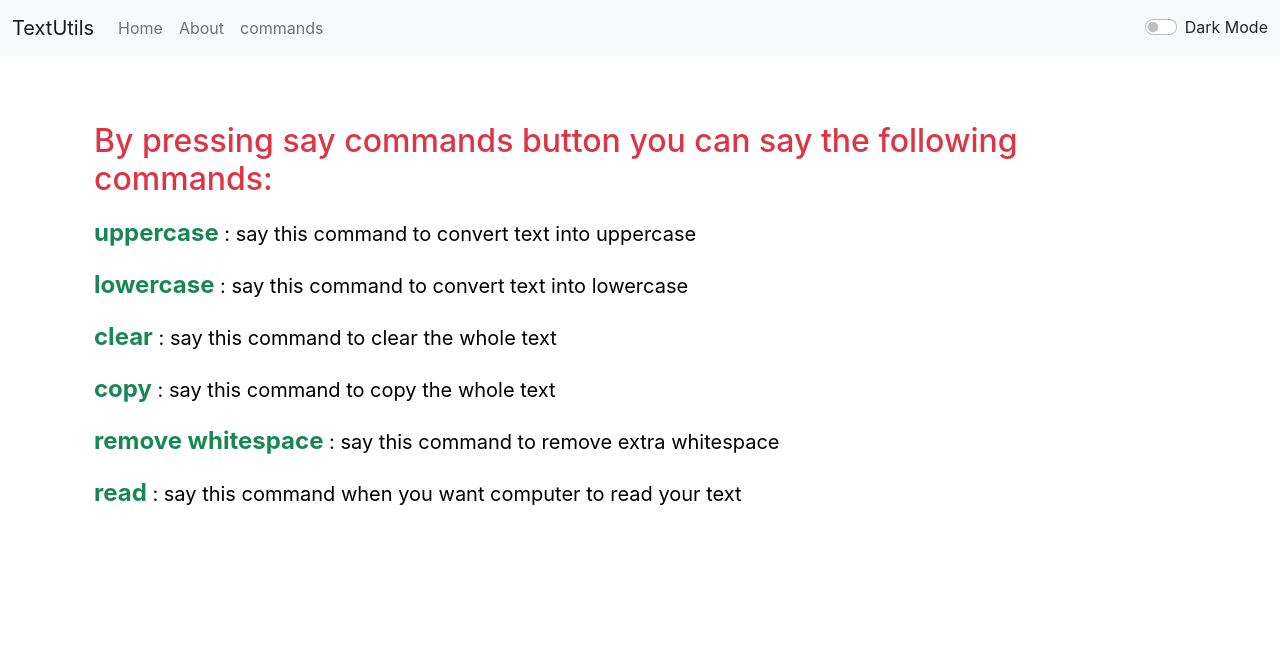
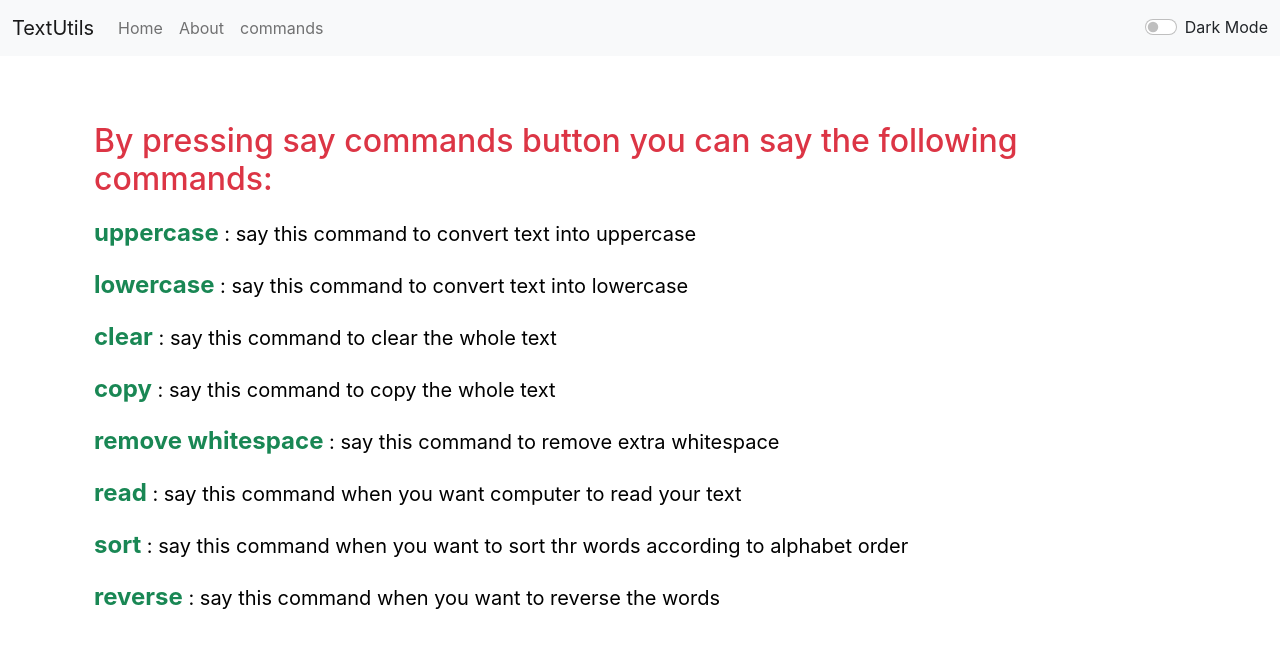
Before and after one commit to ProgrammingWithGaurav/TextUtils-React, a React (Create React App) app: page /commands in a window 1280 px wide. Shown: the top 648 px of the page. Built offline with nearby package versions, Linux system fonts and the light colour scheme.

Commit message:
Updating commands descriptions

```diff
--- a/src/components/Commands.js
+++ b/src/components/Commands.js
@@ -10,6 +10,8 @@ export default function Commands(props) {
             <p className="fs-5 my-3"><b className="fs-4 text-success">copy</b> : say this command to copy the whole text</p>
             <p className="fs-5 my-3"><b className="fs-4 text-success">remove whitespace</b> : say this command to remove extra whitespace</p>
             <p className="fs-5 my-3"><b className="fs-4 text-success">read</b> : say this command when you want computer to read your text</p>
+            <p className="fs-5 my-3"><b className="fs-4 text-success">sort</b> : say this command when you want to sort thr words according to alphabet order</p>
+            <p className="fs-5 my-3"><b className="fs-4 text-success">reverse</b> : say this command when you want to reverse the words</p>
 
         </div>
     )
```
